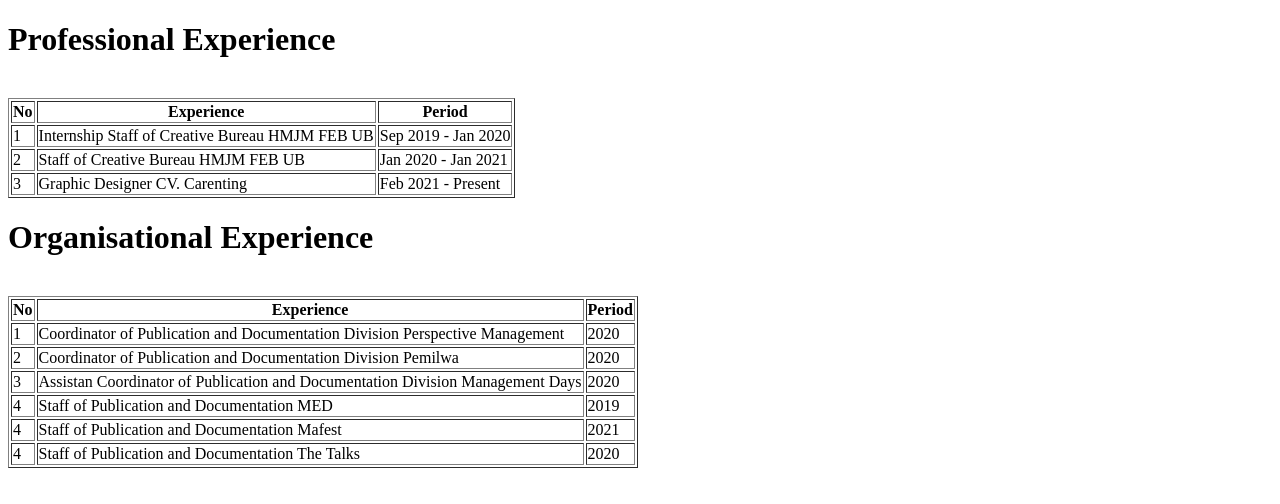
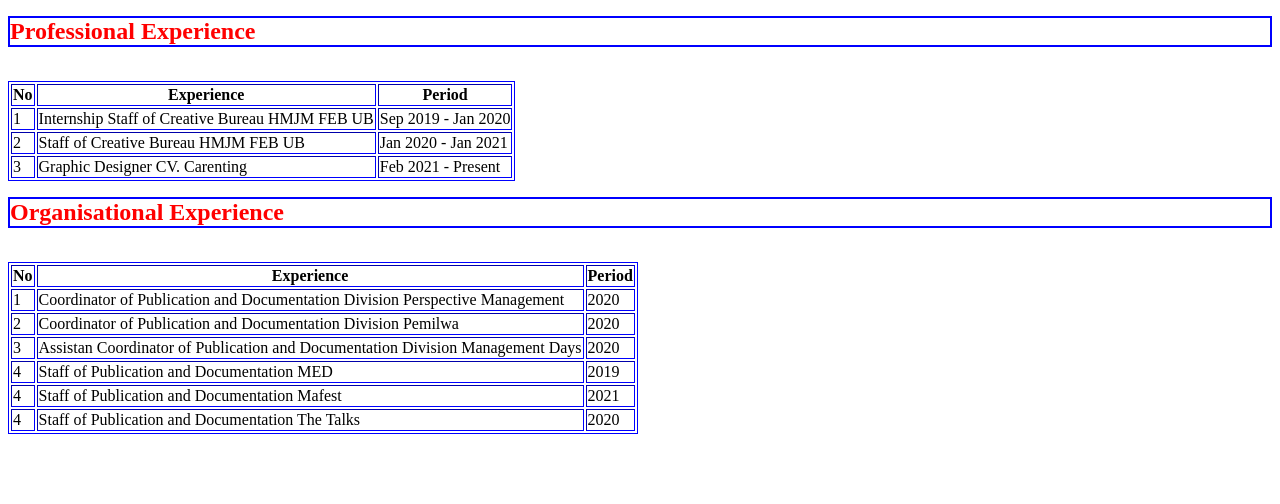
Before and after one commit to satriazp/web-basic-seal, a plain HTML site: page portofolio.html in a window 1280 px wide. Drawn offline with Linux system fonts and the light colour scheme.

Commit message:
tambah css

```diff
--- a/portofolio.html
+++ b/portofolio.html
@@ -8,7 +8,10 @@
 </head>
 <body>
     <!-- Judul -->
-    <h1>Professional Experience</h1>
+    <h1 style="border: 2px solid blue; color:red; font-size: 24px">Professional Experience</h1>
+    <style>
+        table {border: 1px solid blue}
+    </style>
     <!-- no, nama, kelompok -->
 
     <br>
@@ -40,7 +43,7 @@
 </body>
 <body>
     <!-- Judul -->
-    <h1>Organisational Experience</h1>
+    <h1 style="border: 2px solid blue; color:red; font-size: 24px">Organisational Experience</h1>
     <!-- no, nama, kelompok -->
 
     <br>
```
Also changed, not shown: Satria Yudha Pratama.html (+1 -1 lines), belajar css.html (added), style.css (added).
